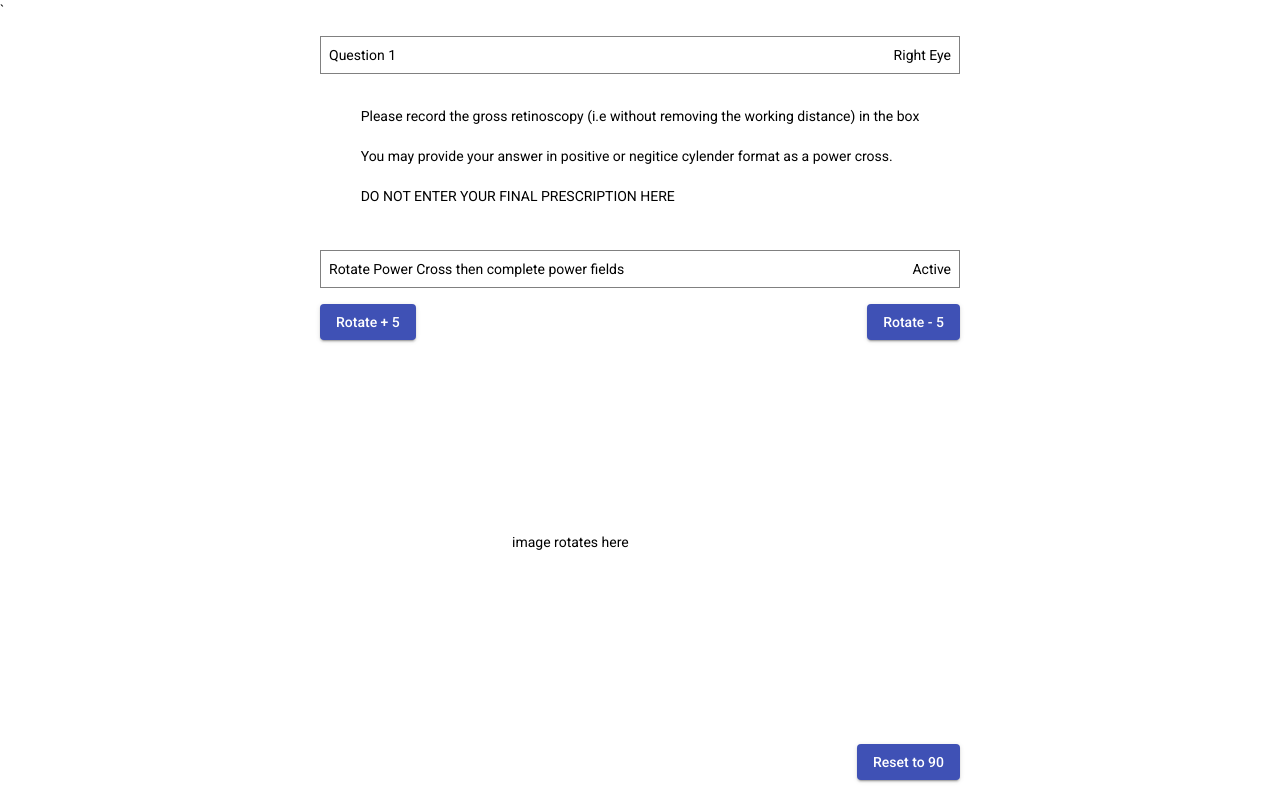
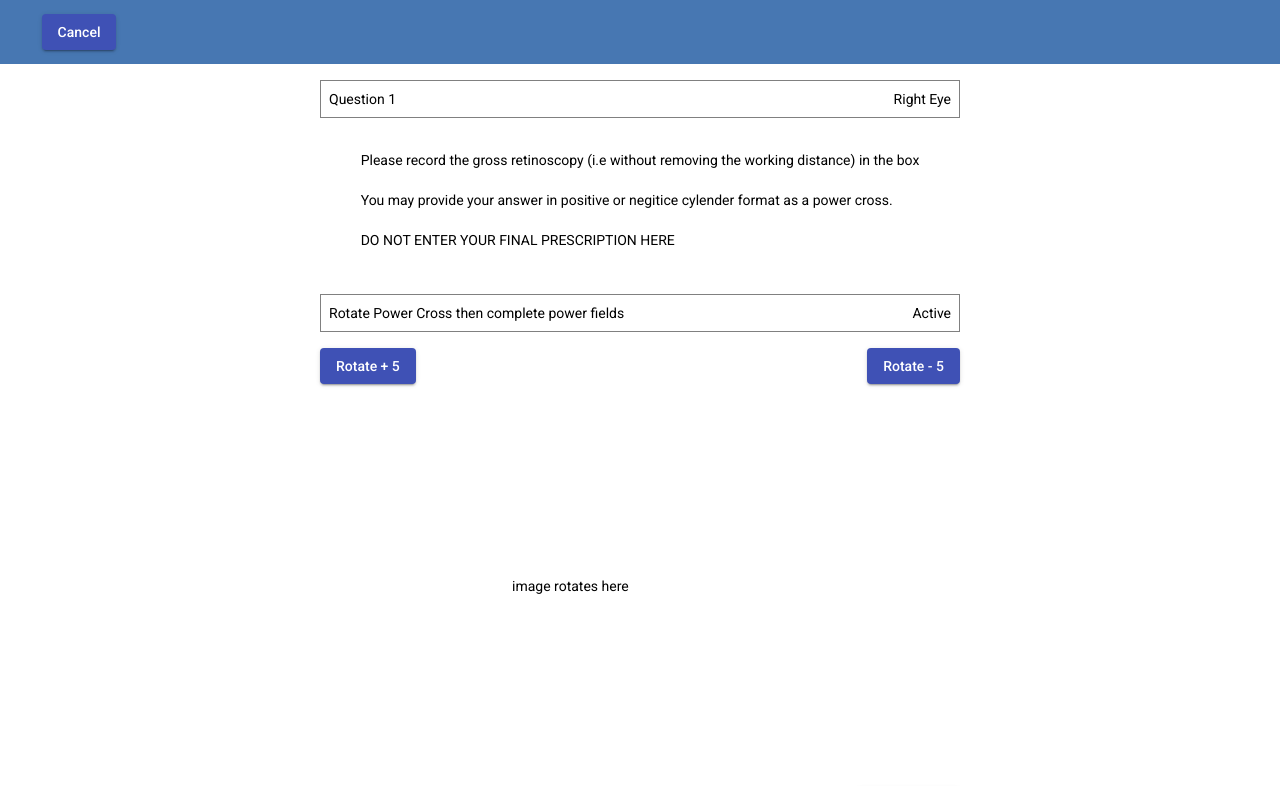
Before and after one commit to tanishqsol/refraction, an Angular app: page /refraction/stationPage/station1/answer1 in a window 1280 px wide. Shown: the top 786 px of the page. Built offline with nearby package versions, Linux system fonts and the light colour scheme.

Commit message:
added toolbar to answer 1 page

```diff
--- a/src/app/station-page/station1/answer1-page/answer1-page.component.html
+++ b/src/app/station-page/station1/answer1-page/answer1-page.component.html
@@ -1,4 +1,9 @@
-`
+<mat-toolbar class="toolbar">
+    <button class="toolbar-buttons"
+            mat-raised-button
+            color="primary"
+            (click)="goBack()">Cancel</button>
+</mat-toolbar>
 <div class="main-container"
      fxLayoutAlign="center center"
      fxLayout="column">
```
